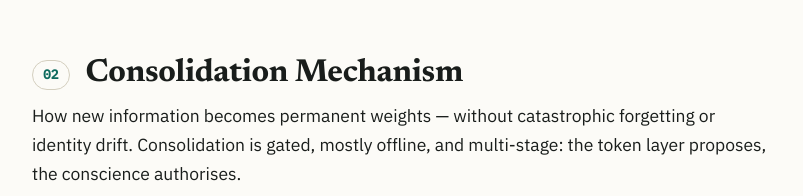
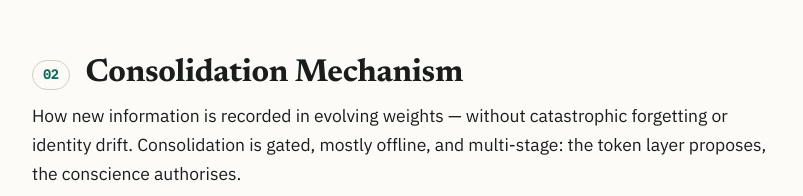
Before and after one commit to chicksx321-debug/fast-conscience-slow-consciousness, a plain HTML site: page index.html in a window 1280 px wide. Shown: the part 2761-2957 px from the top of the page, without its empty margins (238-1041 px from the left). Drawn offline with Linux system fonts and the light colour scheme.

Commit message:
Wording: How new information is recorded in evolving weights

```diff
--- a/index.html
+++ b/index.html
@@ -296,7 +296,7 @@ footer p{font-size:13.5px;color:var(--ink-3);line-height:1.6}
 
 <section id="s2">
   <div class="sec-head"><span class="sec-num">02</span><h2 class="sec-title">Consolidation Mechanism</h2></div>
-  <p class="lede">How new information becomes permanent weights — without catastrophic forgetting or identity drift. Consolidation is gated, mostly offline, and multi-stage: the token layer proposes, the conscience authorises.</p>
+  <p class="lede">How new information is recorded in evolving weights — without catastrophic forgetting or identity drift. Consolidation is gated, mostly offline, and multi-stage: the token layer proposes, the conscience authorises.</p>
   <p>Three weight sets and a persistent workspace give the system a place to put learning, but they do not decide what should be kept. That decision is consolidation. Permanent writes move <strong>down</strong> the timescale ladder — from fast, reversible traces toward slower weights — never up. The fixed reference is never updated by consolidation at all, except through the extraordinary process (§8).</p>
 
   <div class="hard"><b>Core principle</b>Gated, mostly offline, multi-stage transfer. The token layer <strong>proposes</strong>; the conscience <strong>authorises</strong>. No direct online writing from deliberation into permanent weights.</div>
```
